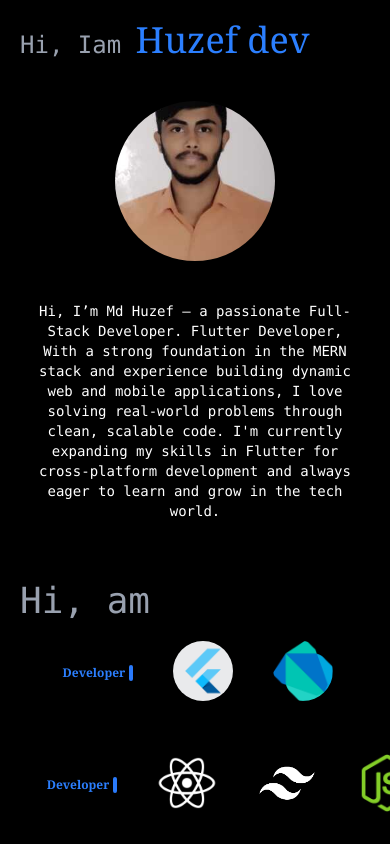
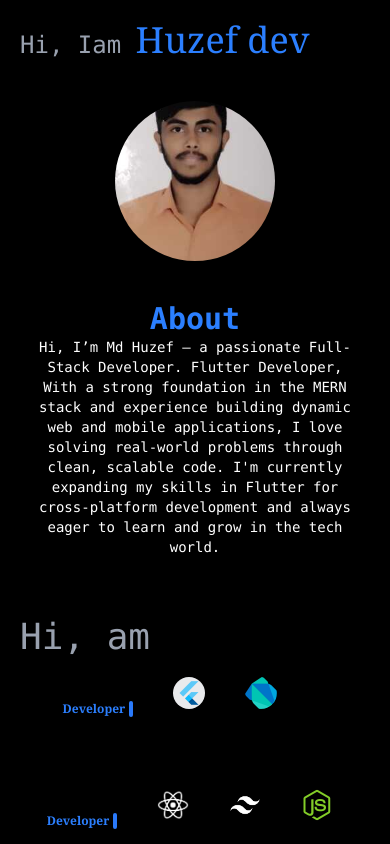
Before and after one commit to huzefmd/portfolio-wbsite, a React (Vite) app: page / in a window 390 px wide. Shown: the top 844 px of the page. Built offline with nearby package versions, Linux system fonts and the light colour scheme.

Commit message:
scalable

```diff
--- a/src/components/NavBar.jsx
+++ b/src/components/NavBar.jsx
@@ -37,7 +37,9 @@ function NavBar() {
               alt="my pic"
               className="w-40 h-40 sm:w-36 sm:h-36 rounded-full object-cover"
             />
-            <p className="max-w-md sm:max-w-sm   h-auto overflow-hidden text-sm px-2 font-mono text-center sm:text-left">
+            <p className="max-w-md sm:max-w-sm   h-auto overflow-hidden text-sm px-2 font-mono text-center sm:text-left ">
+              <strong className="text-3xl text-blue-500">About</strong>
+              <br />
               Hi, I’m Md Huzef — a passionate Full-Stack Developer. Flutter
               Developer, With a strong foundation in the MERN stack and
               experience building dynamic web and mobile applications, I love
@@ -54,12 +56,13 @@ function NavBar() {
               <img
                 src={"images/flutter-icon-2048x2048-ufx4idi8.png"}
                 alt="flutter"
-                className=" bg-black w-15 h-15 rounded-full"
+                className=" bg-black w-8 h-8  sm:w-15 sm:h-15 rounded-full"
               />
               <img
                 src={"images/Dart.png"}
                 alt="flutter"
-                className=" bg-black w-15 h-15 rounded-full"
+                // className=" bg-black w-15 h-15 rounded-full"
+                className=" bg-black w-8 h-8  sm:w-15 sm:h-15 rounded-full"
               />
             </span>
             <span className="text-5xl text-blue-500 flex flex-row gap-10 mt-10 font-serif">
@@ -67,17 +70,20 @@ function NavBar() {
               <img
                 src={"/images/react-logo.png"}
                 alt="flutter"
-                className=" bg-black w-15 h-15 rounded-full"
+                // className=" bg-black w-15 h-15 rounded-full"
+                className=" bg-black w-8 h-8  sm:w-15 sm:h-15 rounded-full"
               />
               <img
                 src={"/images/t1.png"}
                 alt="flutter"
-                className=" bg-black w-15 h-15 rounded-full "
+                // className=" bg-black w-15 h-15 rounded-full "
+                className=" bg-black w-8 h-8  sm:w-15 sm:h-15 rounded-full"
               />
               <img
                 src={"/images/Node.js.png"}
                 alt="flutter"
-                className="  w-15 h-15 rounded-full "
+                // className="  w-15 h-15 rounded-full "
+                className=" bg-black w-8 h-8  sm:w-15 sm:h-15 rounded-full"
               />
             </span>
             <hr className="mt-20  border-gray-300" />
```
